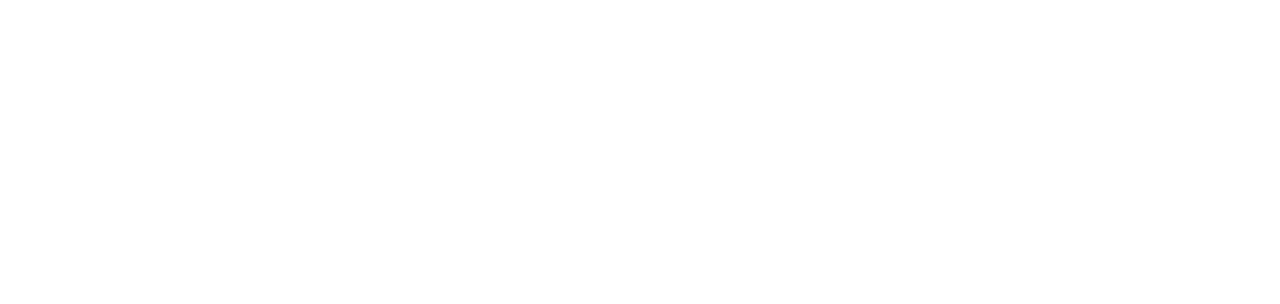
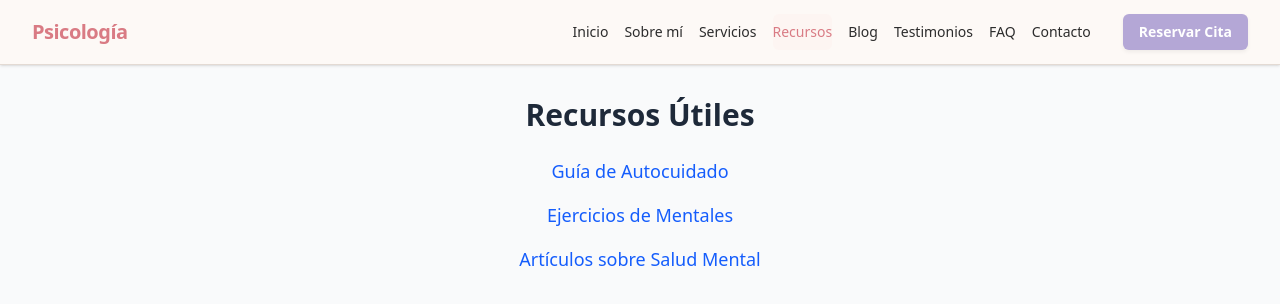
Before and after one commit to deperdomo/psicologia-infantil, a React (Vite) app: page /recursos in a window 1280 px wide. Before the commit this address had no page. Shown: the top 304 px of the page. Built offline with nearby package versions, Linux system fonts and the light colour scheme.

Commit message:
feat: añadida la estructura básica y enrutamiento de la página de recursos

```diff
--- a/src/components/Navbar.tsx
+++ b/src/components/Navbar.tsx
@@ -21,6 +21,7 @@
     { to: '/', label: 'Inicio' },
     { to: '/sobre-mi', label: 'Sobre mí' },
     { to: '/servicios', label: 'Servicios' },
+    { to: '/recursos', label: 'Recursos' },
     { to: '/blog', label: 'Blog' },
     { to: '/testimonios', label: 'Testimonios' },
     { to: '/preguntas-frecuentes', label: 'FAQ' },
--- /dev/null
+++ b/src/pages/Recursos/index.tsx
@@ -0,0 +1,26 @@
+import Navbar from "../../components/Navbar";
+
+export default function Recursos() {
+  return (
+    <div className="min-h-screen bg-gray-50 text-gray-800">
+      {/* Navbar */}
+      <Navbar />
+
+      {/* Contenido principal */}
+      <main className="max-w-3xl mx-auto p-8 text-center">
+        <h1 className="text-3xl font-semibold mb-6">Recursos Útiles</h1>
+        <ul className="space-y-4 text-lg text-blue-600">
+          <li>
+            <a href="/recursos/guia-de-autocuidado" className="hover:underline">Guía de Autocuidado</a>
+          </li>
+          <li>
+            <a href="/recursos/ejercicios-de-mentales" className="hover:underline">Ejercicios de Mentales</a>
+          </li>
+          <li>
+            <a href="/recursos/articulos-sobre-salud-mental" className="hover:underline">Artículos sobre Salud Mental</a>
+          </li>
+        </ul>
+      </main>
+    </div>
+  );
+}
--- a/src/routes/index.tsx
+++ b/src/routes/index.tsx
@@ -12,6 +12,7 @@
 import PreguntasFrecuentes from '../pages/PreguntasFrecuentes';
 import Testimonios from '../pages/Testimonios';
 import ReservaCita from '../pages/ReservaCita';
+import Recursos from '../pages/Recursos';
 
 const AppRoutes: React.FC = () => (
   <Routes>
@@ -21,6 +22,7 @@
     <Route path="/servicios/terapia-individual" element={<TerapiaIndividual />} />
     <Route path="/servicios/terapia-de-pareja" element={<TerapiaDePareja />} />
     <Route path="/servicios/terapia-infantil" element={<TerapiaInfantil />} />
+    <Route path="/recursos" element={<Recursos />} />
     <Route path="/blog" element={<Blog />} />
     <Route path="/contacto" element={<Contacto />} />
     <Route path="/preguntas-frecuentes" element={<PreguntasFrecuentes />} />
```
